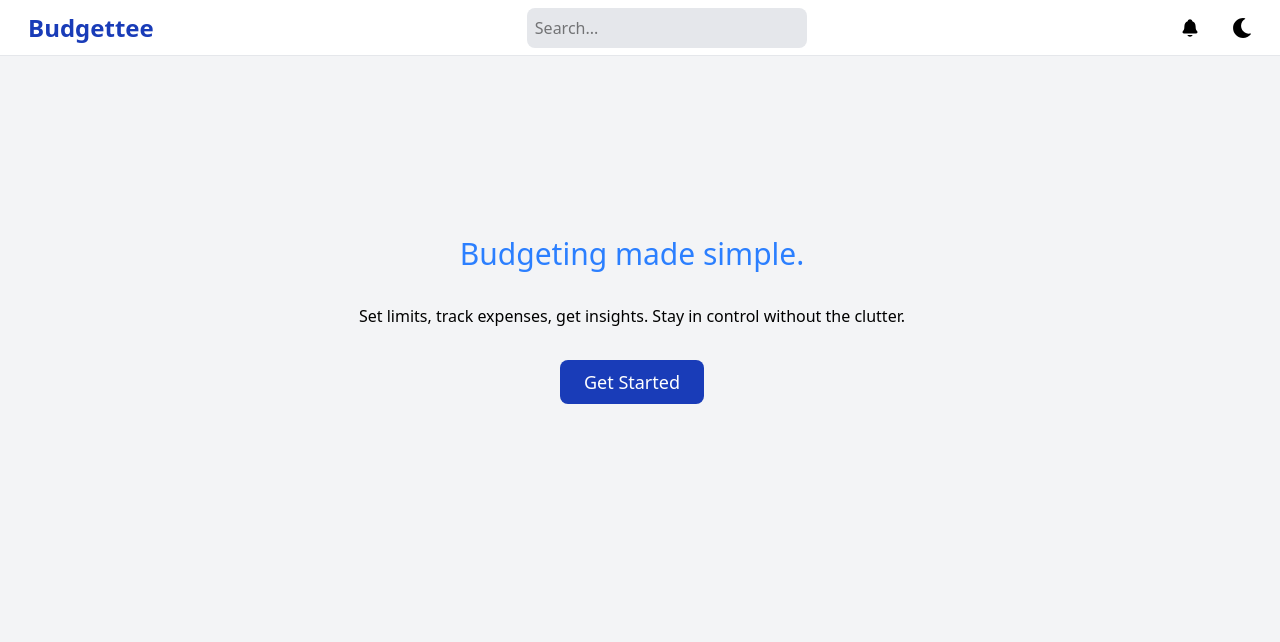
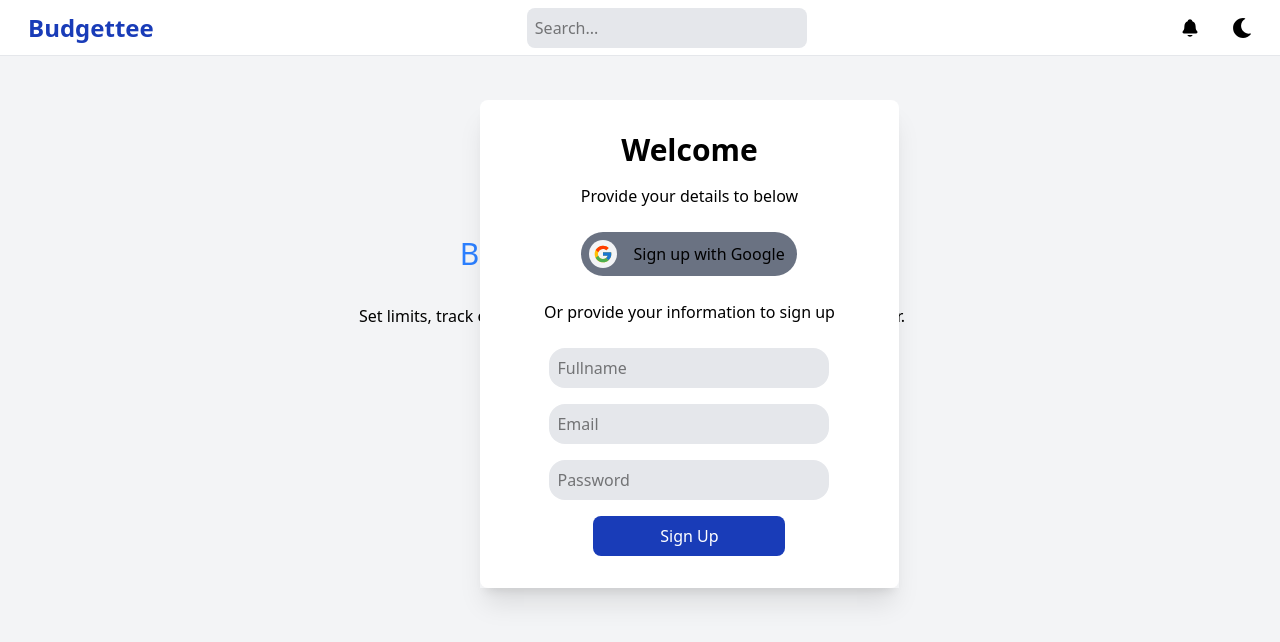
Before and after one commit to DevMeley/Expense-Tracker, a React (Vite) app: page / in a window 1280 px wide. Both pictures are taken after a click on the button "Get Started". Shown: the top 642 px of the page. Built offline with nearby package versions, Linux system fonts and the light colour scheme.

Commit message:
feat: implement SignUp and Login functionality in Home page, update App component state management

```diff
--- a/src/App.jsx
+++ b/src/App.jsx
@@ -14,12 +14,14 @@ import Login from "./Pages/Login";
 function App() {
   const [darkMode, setDarkMode] = useState(false);
   const [isSideBar, setIsSideBar] = useState(false);
+  const [signupModal, setSignUpModal] = useState(false);
+  const [loginModal, setLoginModal] = useState(false);
   const location = useLocation();
 
   const isDashboard = location.pathname === "/dashboard";
   const isHomePage = location.pathname === "/";
-  const isSignUp = location.pathname === '/signup'
-  const isLogin = location.pathname === "/login"
+  const isSignUp = location.pathname === "/signup";
+  const isLogin = location.pathname === "/login";
 
   const toggleDarkMode = () => {
     setDarkMode(!darkMode);
@@ -27,15 +29,20 @@ function App() {
   const openSideMenu = () => {
     setIsSideBar(!isSideBar);
   };
-
+  const openSignUpModal = () => {
+    setSignUpModal(!signupModal);
+  };
+  const openLoginModal = () => {
+    setLoginModal(!loginModal);
+  };
   // hide side bar
-  const hideSideBar = isHomePage || isSignUp || isLogin
+  const hideSideBar = isHomePage || isSignUp || isLogin;
 
   return (
     <div
       className={`${darkMode && "dark"}  bg-gray-100 ${
         isDashboard ? "h-full" : "min-h-screen"
-      } dark:bg-gray-900 dark:text-gray-100 pb-6`}
+      } dark:bg-gray-900 dark:text-gray-100 pb-6 `}
     >
       <Header
         toggleDarkMode={toggleDarkMode}
@@ -45,17 +52,30 @@ function App() {
       {!hideSideBar && (
         <SideBar openSideMenu={openSideMenu} isSideBar={isSideBar} />
       )}
-        <main className={`pt-20 mx-4 z-40 ${isHomePage? "lg:ml-0":'lg:ml-68'}`}>
-      <Routes>
-        <Route path="/" element={<Home />} />
-          <Route path="/signup" element={<SignUp/>}/>
-          <Route path="/login" element={<Login/>}/>
+      <main
+        className={`pt-20 mx-4 z-40 ${isHomePage ? "lg:ml-0" : "lg:ml-68"}`}
+      >
+        <Routes>
+          <Route
+            path="/"
+            element={
+              <Home
+                openSignUpModal={openSignUpModal}
+                signupModal={signupModal}
+                setSignUpModal={setSignUpModal}
+                openLoginModal={openLoginModal}
+                loginModal={loginModal}
+              />
+            }
+          />
+          {/* <Route path="/signup" element={<SignUp />} /> */}
+          {/* <Route path="/login" element={<Login />} /> */}
           <Route path="/dashboard" element={<Dashboard />} />
           <Route path="/categories" element={<Categories />} />
           <Route path="/expenses" element={<Expenses />} />
           <Route path="/budgets" element={<Budgets />} />
-      </Routes>
-        </main>
+        </Routes>
+      </main>
     </div>
   );
 }
--- a/src/Components/Header.jsx
+++ b/src/Components/Header.jsx
@@ -5,7 +5,7 @@ import { IoNotifications } from "react-icons/io5";
 import { useState } from "react";
 import { Link } from "react-router";
 
-function Header({ toggleDarkMode, darkMode, openSideMenu }) {
+function Header({ toggleDarkMode, darkMode, openSideMenu,  }) {
   const [notificationToggle, setNotificationToggle] = useState(false);
 
   const openNotication = () => {
--- a/src/Pages/Home.jsx
+++ b/src/Pages/Home.jsx
@@ -1,15 +1,38 @@
-import React from 'react'
+import React from "react";
+import SignUp from "./SignUp";
+import Login from "./Login";
 
-function Home() {
+function Home({
+  openSignUpModal,
+  signupModal,
+  openLoginModal,
+  setSignUpModal,
+  loginModal,
+}) {
   return (
-    <div>
-        <div className="flex flex-col justify-center items-center min-h-120 gap-8 text-center">
-          <span className='text-blue-500 text-3xl'>Budgeting made simple.</span>
-          <span>Set limits, track expenses, get insights. Stay in control without the clutter.</span>
-          <button className='px-6 py-2 bg-blue-800 text-white text-lg rounded-lg'>Get Started</button>
-        </div>
+    <div className="relative">
+      <div className="flex flex-col justify-center items-center min-h-120 gap-8 text-center">
+        <span className="text-blue-500 text-3xl">Budgeting made simple.</span>
+        <span>
+          Set limits, track expenses, get insights. Stay in control without the
+          clutter.
+        </span>
+        <button
+          onClick={openSignUpModal}
+          className="px-6 py-2 bg-blue-800 text-white text-lg rounded-lg"
+        >
+          Get Started
+        </button>
+      </div>
+      {signupModal && (
+        <SignUp
+          openLoginModal={openLoginModal}
+          setSignUpModal={setSignUpModal}
+        />
+      )}
+      {loginModal && <Login />}
     </div>
-  )
+  );
 }
 
-export default Home
+export default Home;
--- a/src/Pages/Login.jsx
+++ b/src/Pages/Login.jsx
@@ -1,9 +1,47 @@
-import React from 'react'
+import { FcGoogle } from "react-icons/fc";
+import { useNavigate } from "react-router";
 
 function Login() {
+  const navigate = useNavigate();
+
+  const handleLogin = (e) => {
+    e.preventDefault();
+    navigate("/dashboard");
+  };
+
   return (
-    <div>Login</div>
-  )
+    <div className="absolute top-8 left-1 lg:left-120 lg:top-5 shadow-xl">
+      <div className="bg-white dark:bg-gray-700 lg:px-16 p-8 flex flex-col gap-6 items-center rounded-lg">
+        <div className="flex flex-col items-center justify-center gap-4">
+          <span className="text-3xl font-bold">Welcome</span>
+        </div>
+        <button className="flex items-center gap-4 p-2 bg-gray-500 dark:text-black w-54 rounded-3xl hover:bg-gray-300">
+          <span className="bg-gray-100 p-1 rounded-2xl">
+            <FcGoogle className="size-5" />
+          </span>
+          <span>Sign in with Google</span>
+        </button>
+        <span>Or provide your information to sign up</span>
+        <form className="flex flex-col items-center gap-4">
+          <input
+            className="bg-gray-200 dark:bg-gray-500 border-none outline-0 p-2 rounded-2xl w-64 lg:w-70"
+            placeholder="Email"
+          />
+          <input
+            type="password"
+            className="bg-gray-200 dark:bg-gray-500 border-none outline-0 p-2 rounded-2xl w-64 lg:w-70"
+            placeholder="Password"
+          />
+          <button
+            onClick={handleLogin}
+            className="bg-blue-800 px-4 py-2 rounded-lg text-white w-48"
+          >
+            Sign in
+          </button>
+        </form>
+      </div>
+    </div>
+  );
 }
 
-export default Login
+export default Login;
--- a/src/Pages/SignUp.jsx
+++ b/src/Pages/SignUp.jsx
@@ -1,9 +1,52 @@
-import React from 'react'
+import { FcGoogle } from "react-icons/fc";
 
-function SignUp() {
+function SignUp({ setSignUpModal, openLoginModal }) {
+  const handleSignUp = (e) => {
+    e.preventDefault();
+    if (setSignUpModal) {
+      setSignUpModal(false);
+      openLoginModal();
+    }
+  };
+
   return (
-    <div>SignUp</div>
-  )
+    <div className="absolute top-8 left-1 lg:left-120 lg:top-5 shadow-xl">
+      <div className="bg-white dark:bg-gray-700 lg:px-16 p-8 flex flex-col gap-6 items-center rounded-lg">
+        <div className="flex flex-col items-center justify-center gap-4">
+          <span className="text-3xl font-bold">Welcome</span>
+          <span>Provide your details to below</span>
+        </div>
+        <button className="flex items-center gap-4 p-2 bg-gray-500 dark:text-black w-54 rounded-3xl hover:bg-gray-300">
+          <span className="bg-gray-100 p-1 rounded-2xl">
+            <FcGoogle className="size-5" />
+          </span>
+          <span>Sign up with Google</span>
+        </button>
+        <span>Or provide your information to sign up</span>
+        <form className="flex flex-col items-center gap-4">
+          <input
+            className="bg-gray-200 dark:bg-gray-500 border-none outline-0 p-2 rounded-2xl w-64 lg:w-70"
+            placeholder="Fullname"
+          />
+          <input
+            className="bg-gray-200 dark:bg-gray-500 border-none outline-0 p-2 rounded-2xl w-64 lg:w-70"
+            placeholder="Email"
+          />
+          <input
+            type="password"
+            className="bg-gray-200 dark:bg-gray-500 border-none outline-0 p-2 rounded-2xl w-64 lg:w-70"
+            placeholder="Password"
+          />
+          <button
+            onClick={handleSignUp}
+            className="bg-blue-800 px-4 py-2 rounded-lg text-white w-48"
+          >
+            Sign Up
+          </button>
+        </form>
+      </div>
+    </div>
+  );
 }
 
-export default SignUp
+export default SignUp;
```
